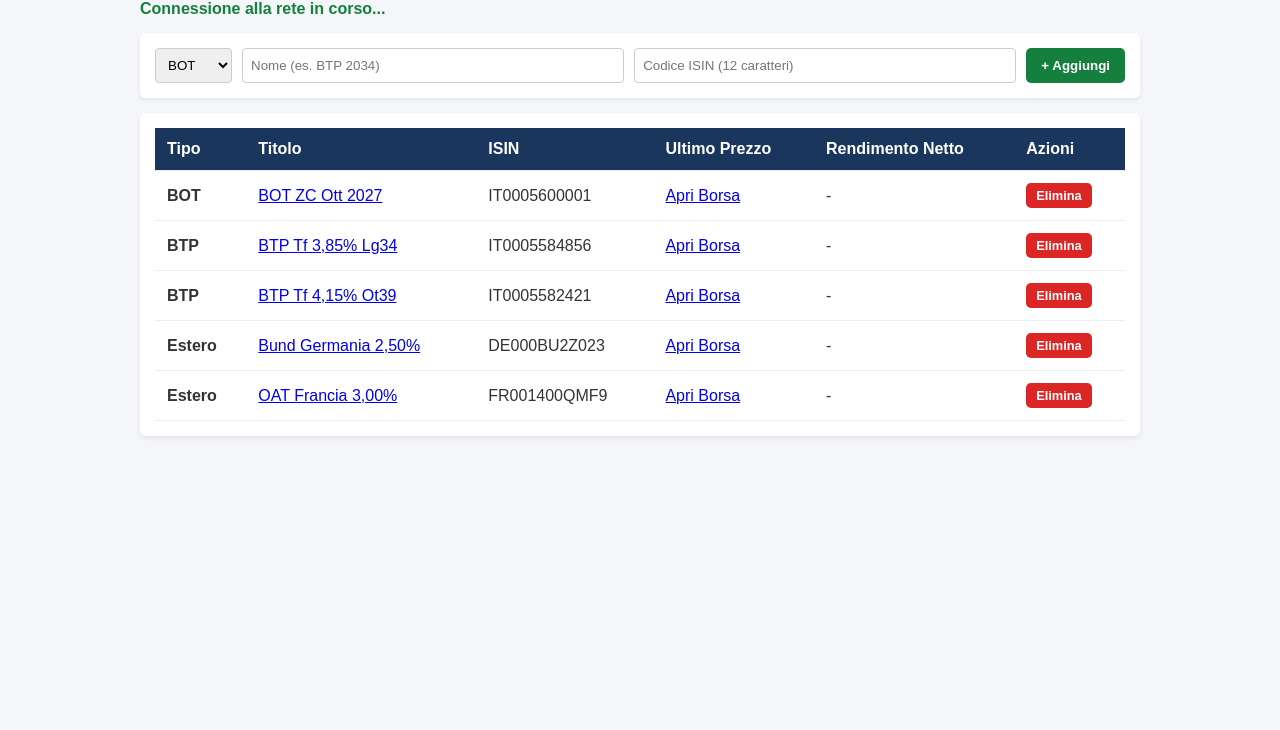
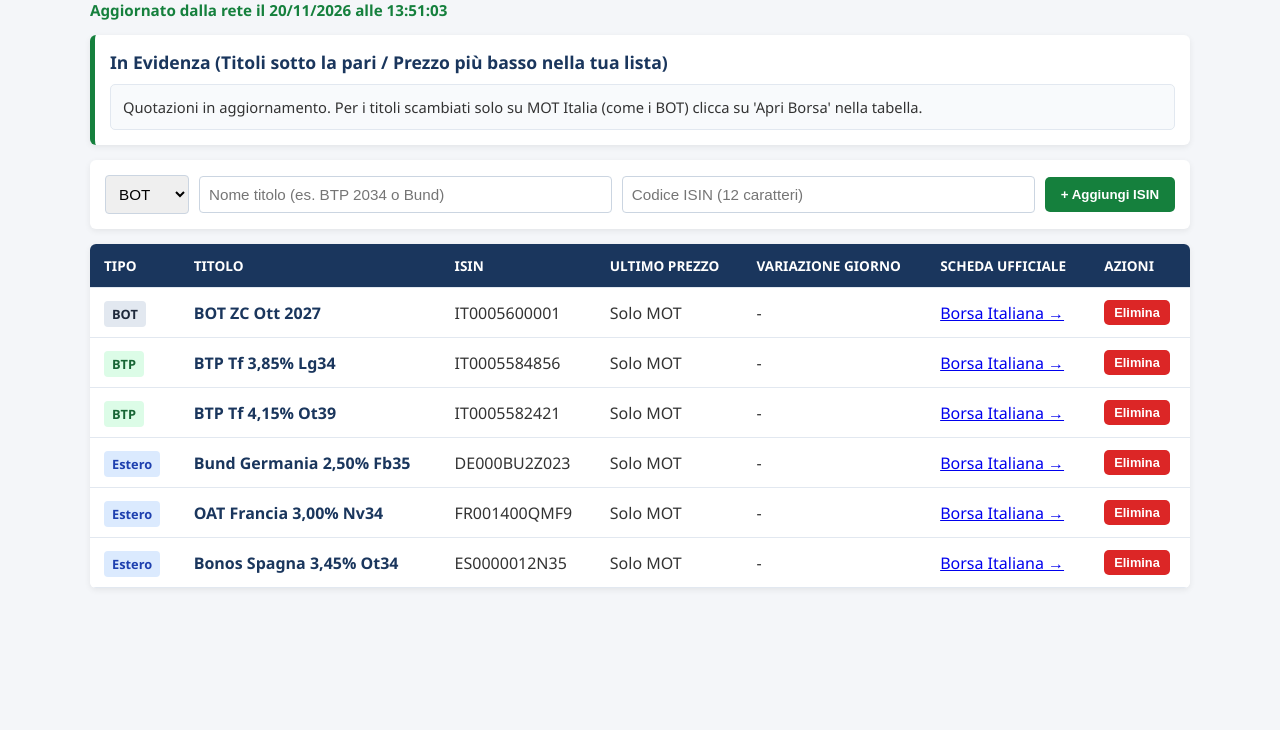
Before and after one commit to Espositocorcionegiuseppe/superpeppe, a plain HTML site: page index.html in a window 1280 px wide. Shown: the part 70-800 px from the top of the page. Drawn offline with Linux system fonts and the light colour scheme; no server answers.

Commit message:
Update index.html

```diff
--- a/index.html
+++ b/index.html
@@ -2,31 +2,59 @@
 <html lang="it">
 <head>
 <meta charset="UTF-8">
-<title>Monitor Obbligazioni Live</title>
+<meta name="viewport" content="width=device-width, initial-scale=1.0">
+<title>Monitor Obbligazioni, BOT e Titoli Esteri</title>
 <style>
-body { font-family: Arial, sans-serif; margin: 20px; background: #f4f6f9; color: #333; max-width: 1000px; margin-inline: auto; }
-.header { display: flex; justify-content: space-between; align-items: center; margin-bottom: 15px; }
-h1 { color: #1a365d; margin: 0; font-size: 1.4rem; }
-button { background: #1a365d; color: #fff; border: none; padding: 10px 15px; border-radius: 5px; cursor: pointer; font-weight: bold; }
+  body { font-family: 'Segoe UI', Arial, sans-serif; margin: 20px; background: #f4f6f9; color: #333; max-width: 1100px; margin-inline: auto; }
+  .header { display: flex; justify-content: space-between; align-items: center; margin-bottom: 15px; flex-wrap: wrap; gap: 10px; }
+  h1 { color: #1a365d; margin: 0; font-size: 1.5rem; }
+  h2 { color: #1a365d; margin: 0 0 10px 0; font-size: 1.1rem; }
+  button { background: #1a365d; color: #fff; border: none; padding: 10px 16px; border-radius: 5px; cursor: pointer; font-weight: bold; }
+  button:hover { background: #2b4c7e; }
+  .btn-reset { background: #64748b; margin-right: 8px; }
+  .btn-reset:hover { background: #475569; }
   .btn-add { background: #15803d; }
+  .btn-add:hover { background: #166534; }
   .btn-del { background: #dc2626; padding: 5px 10px; font-size: 0.8rem; }
-.box { background: #fff; padding: 15px; border-radius: 6px; margin-bottom: 15px; box-shadow: 0 2px 5px rgba(0,0,0,0.08); }
-.add-bar { display: flex; gap: 10px; flex-wrap: wrap; }
-select, input { padding: 8px; border: 1px solid #ccc; border-radius: 4px; }
-input { flex: 1; }
+  .btn-del:hover { background: #b91c1c; }
+  .box { background: #fff; padding: 15px; border-radius: 6px; margin-bottom: 15px; box-shadow: 0 2px 6px rgba(0,0,0,0.07); }
+  .top-box { border-left: 5px solid #15803d; }
+  .top-grid { display: grid; grid-template-columns: repeat(auto-fit, minmax(240px, 1fr)); gap: 12px; }
+  .top-card { background: #f8fafc; padding: 12px; border-radius: 5px; border: 1px solid #e2e8f0; font-size: 0.92rem; }
+  .add-bar { display: flex; gap: 10px; flex-wrap: wrap; align-items: center; }
+  select, input { padding: 9px; border: 1px solid #cbd5e1; border-radius: 4px; font-size: 0.95rem; }
+  input { flex: 1; min-width: 160px; }
   table { width: 100%; border-collapse: collapse; background: #fff; }
-th, td { padding: 12px; text-align: left; border-bottom: 1px solid #eee; }
-th { background: #1a365d; color: #fff; }
+  th, td { padding: 12px 14px; text-align: left; border-bottom: 1px solid #e2e8f0; }
+  th { background: #1a365d; color: #fff; font-size: 0.85rem; text-transform: uppercase; }
+  tr:hover { background: #f8fafc; }
+  .badge { padding: 4px 8px; border-radius: 4px; font-size: 0.8em; font-weight: bold; }
+  .bot { background: #e2e8f0; color: #1e293b; }
+  .btp { background: #dcfce7; color: #166534; }
+  .estero { background: #dbeafe; color: #1e40af; }
+  .status { color: #15803d; font-weight: bold; margin-bottom: 15px; font-size: 0.95rem; }
+  a.titolo-link { color: #1a365d; font-weight: bold; text-decoration: none; }
+  a.titolo-link:hover { text-decoration: underline; }
 </style>
 </head>
 <body>
 
 <div class="header">
   <h1>Monitor Obbligazioni, BOT e Titoli Esteri</h1>
+  <div>
+    <button class="btn-reset" id="btn-reset">Ripristina Lista Base</button>
     <button id="btn-aggiorna">Aggiorna Quotazioni</button>
   </div>
+</div>
 
-<div id="stato" style="color:#15803d; font-weight:bold; margin-bottom:15px;">Avvio sistema...</div>
+<div class="status" id="stato">Avvio sistema...</div>
+
+<div class="box top-box">
+  <h2>In Evidenza (Titoli sotto la pari / Prezzo più basso nella tua lista)</h2>
+  <div class="top-grid" id="box-evidenza">
+    <div class="top-card">Caricamento quotazioni in corso...</div>
+  </div>
+</div>
 
 <div class="box add-bar">
   <select id="tipo">
@@ -34,12 +62,12 @@ th { background: #1a365d; color: #fff; }
     <option value="BTP">BTP</option>
     <option value="Estero">Estero</option>
   </select>
-<input type="text" id="nome" placeholder="Nome (es. BTP 2034)">
+  <input type="text" id="nome" placeholder="Nome titolo (es. BTP 2034 o Bund)">
   <input type="text" id="isin" placeholder="Codice ISIN (12 caratteri)" maxlength="12">
-<button class="btn-add" id="btn-aggiungi">+ Aggiungi</button>
+  <button class="btn-add" id="btn-aggiungi">+ Aggiungi ISIN</button>
 </div>
 
-<div class="box">
+<div class="box" style="padding:0; overflow-x:auto;">
   <table>
     <thead>
       <tr>
@@ -47,7 +75,8 @@ th { background: #1a365d; color: #fff; }
         <th>Titolo</th>
         <th>ISIN</th>
         <th>Ultimo Prezzo</th>
-<th>Rendimento Netto</th>
+        <th>Variazione Giorno</th>
+        <th>Scheda Ufficiale</th>
         <th>Azioni</th>
       </tr>
     </thead>
@@ -60,61 +89,99 @@ const defaultData = [
   { tipo: "BOT", nome: "BOT ZC Ott 2027", isin: "IT0005600001" },
   { tipo: "BTP", nome: "BTP Tf 3,85% Lg34", isin: "IT0005584856" },
   { tipo: "BTP", nome: "BTP Tf 4,15% Ot39", isin: "IT0005582421" },
-  { tipo: "Estero", nome: "Bund Germania 2,50%", isin: "DE000BU2Z023" },
-  { tipo: "Estero", nome: "OAT Francia 3,00%", isin: "FR001400QMF9" }
+  { tipo: "Estero", nome: "Bund Germania 2,50% Fb35", isin: "DE000BU2Z023" },
+  { tipo: "Estero", nome: "OAT Francia 3,00% Nv34", isin: "FR001400QMF9" },
+  { tipo: "Estero", nome: "Bonos Spagna 3,45% Ot34", isin: "ES0000012N35" }
 ];
 
-let lista = JSON.parse(localStorage.getItem("titoli_gh_v1")) || defaultData;
+let lista = JSON.parse(localStorage.getItem("titoli_gh_completo_v1")) || defaultData;
 
 function salva() {
-  localStorage.setItem("titoli_gh_v1", JSON.stringify(lista));
+  localStorage.setItem("titoli_gh_completo_v1", JSON.stringify(lista));
 }
 
-function getUrl(t) {
+function getUrlBorsa(t) {
   let path = "btp";
   if (t.tipo === "BOT") path = "bot";
   if (t.tipo === "Estero") path = "euro-obbligazioni";
   return "https://borsaitaliana.it" + path + "/scheda/" + t.isin + ".html?lang=it";
 }
 
+function aggiornaEvidenza(risultati) {
+  const box = document.getElementById("box-evidenza");
+  const validi = risultati.filter(x => x.prezzoNum > 0).sort((a, b) => a.prezzoNum - b.prezzoNum);
+  const top3 = validi.slice(0, 3);
+
+  if (top3.length === 0) {
+    box.innerHTML = "<div class='top-card'>Quotazioni in aggiornamento. Per i titoli scambiati solo su MOT Italia (come i BOT) clicca su 'Apri Borsa' nella tabella.</div>";
+    return;
+  }
+
+  let html = "";
+  top3.forEach((item, i) => {
+    html += "<div class='top-card'>" +
+            "<strong>#" + (i + 1) + " " + item.titolo.nome + "</strong> (" + item.titolo.tipo + ")<br>" +
+            "ISIN: <small>" + item.titolo.isin + "</small><br>" +
+            "Prezzo: <strong>" + item.prezzoStr + "</strong> | Var: <strong>" + item.varStr + "</strong>" +
+            "</div>";
+  });
+  box.innerHTML = html;
+}
+
 function caricaTabella() {
   const tbody = document.getElementById("tabella");
   const stato = document.getElementById("stato");
   tbody.innerHTML = "";
-  stato.innerText = "Connessione alla rete in corso...";
+  stato.innerText = "Scaricamento quotazioni dalla rete in corso...";
+
+  let completati = 0;
+  const risultati = [];
 
   lista.forEach((t, index) => {
     const tr = document.createElement("tr");
-    const link = getUrl(t);
-    tr.innerHTML = "<td><b>" + t.tipo + "</b></td>" +
-                   "<td><a href='" + link + "' target='_blank'>" + t.nome + "</a></td>" +
+    const link = getUrlBorsa(t);
+    const badgeClass = t.tipo.toLowerCase();
+
+    tr.innerHTML = "<td><span class='badge " + badgeClass + "'>" + t.tipo + "</span></td>" +
+                   "<td><a class='titolo-link' href='" + link + "' target='_blank'>" + t.nome + "</a></td>" +
                    "<td>" + t.isin + "</td>" +
                    "<td id='pr-" + index + "'>Caricamento...</td>" +
                    "<td id='rn-" + index + "'>Caricamento...</td>" +
+                   "<td><a href='" + link + "' target='_blank'>Borsa Italiana &rarr;</a></td>" +
                    "<td><button class='btn-del' data-idx='" + index + "'>Elimina</button></td>";
     tbody.appendChild(tr);
 
-    const proxy = "https://allorigins.win" + encodeURIComponent(link);
-    fetch(proxy)
-      .then(r => r.json())
-      .then(d => {
-        const doc = new DOMParser().parseFromString(d.contents, "text/html");
-        const pEl = doc.querySelector(".summary-value, .-value");
-        const prezzo = pEl ? pEl.textContent.trim() : "Vedi scheda";
-        let rend = "Vedi scheda";
-        doc.querySelectorAll("tr").forEach(row => {
-          if (row.textContent.toLowerCase().includes("rendimento effettivo a scadenza netto")) {
-            const tds = row.querySelectorAll("td");
-            if (tds.length > 1) rend = tds[1].textContent.trim();
-          }
-        });
-        document.getElementById("pr-" + index).innerText = prezzo;
-        document.getElementById("rn-" + index).innerText = rend;
-        stato.innerText = "Aggiornato alle " + new Date().toLocaleTimeString("it-IT");
+    const apiUrl = "https://boerse-frankfurt.de" + t.isin + "&mic=XFRA";
+
+    fetch(apiUrl)
+      .then(r => {
+        if (!r.ok) throw new Error("Non su XFRA");
+        return r.json();
+      })
+      .then(data => {
+        const pNum = data.lastPrice ? Number(data.lastPrice) : 0;
+        const prezzoStr = pNum > 0 ? pNum.toFixed(2).replace(".", ",") : "N/D";
+        const vNum = data.changeToPrevDayInPercent !== undefined && data.changeToPrevDayInPercent !== null ? Number(data.changeToPrevDayInPercent) : null;
+        const varStr = vNum !== null ? (vNum >= 0 ? "+" : "") + vNum.toFixed(2).replace(".", ",") + "%" : "-";
+
+        document.getElementById("pr-" + index).innerHTML = "<strong>" + prezzoStr + "</strong>";
+        document.getElementById("rn-" + index).innerText = varStr;
+
+        risultati.push({ titolo: t, prezzoNum: pNum, prezzoStr: prezzoStr, varStr: varStr });
       })
       .catch(() => {
-        document.getElementById("pr-" + index).innerHTML = "<a href='" + link + "' target='_blank'>Apri Borsa</a>";
+        document.getElementById("pr-" + index).innerText = "Solo MOT";
         document.getElementById("rn-" + index).innerText = "-";
+        risultati.push({ titolo: t, prezzoNum: 0, prezzoStr: "Solo MOT", varStr: "-" });
+      })
+      .finally(() => {
+        completati++;
+        if (completati === lista.length) {
+          aggiornaEvidenza(risultati);
+          const ora = new Date().toLocaleTimeString("it-IT");
+          const dataOggi = new Date().toLocaleDateString("it-IT");
+          stato.innerText = "Aggiornato dalla rete il " + dataOggi + " alle " + ora;
+        }
       });
   });
 }
@@ -124,7 +191,7 @@ document.getElementById("btn-aggiungi").addEventListener("click", () => {
   const nome = document.getElementById("nome").value.trim();
   const isin = document.getElementById("isin").value.trim().toUpperCase();
   if (!nome || isin.length !== 12) {
-    alert("Inserisci nome e ISIN di 12 caratteri");
+    alert("Inserisci un nome valido e un codice ISIN di 12 caratteri.");
     return;
   }
   lista.push({ tipo, nome, isin });
@@ -136,11 +203,17 @@ document.getElementById("btn-aggiungi").addEventListener("click", () => {
 
 document.getElementById("tabella").addEventListener("click", (e) => {
   if (e.target.classList.contains("btn-del")) {
-    const idx = e.target.getAttribute("data-idx");
+    const idx = Number(e.target.getAttribute("data-idx"));
     lista.splice(idx, 1);
     salva();
     caricaTabella();
   }
+});
+
+document.getElementById("btn-reset").addEventListener("click", () => {
+  lista = defaultData.slice();
+  salva();
+  caricaTabella();
 });
 
 document.getElementById("btn-aggiorna").addEventListener("click", caricaTabella);
```
Lines whose indentation alone changed are shown as unchanged.
